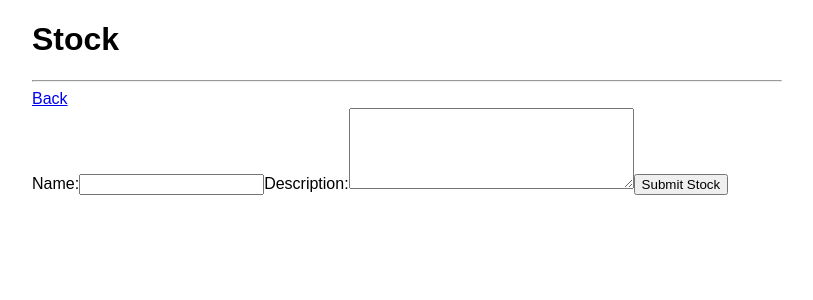
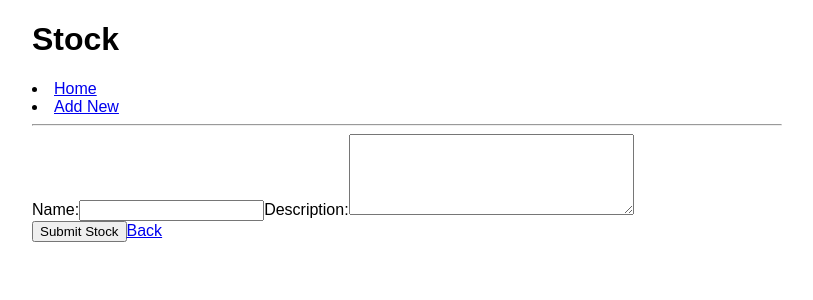
Before and after one commit to TashanDuncan/react-express-postgres-demo, a React (Create React App) app: page /add in a window 1280 px wide. Shown: the top 300 px of the page, without its empty margins (233-1046 px from the left). Built offline with nearby package versions, Linux system fonts and the light colour scheme.

Commit message:
re add nav header

```diff
--- a/src/App.tsx
+++ b/src/App.tsx
@@ -31,6 +31,12 @@
       {/* A "layout route" is a good place to put markup you want to
           share across all the pages on your site, like navigation. */}
       <nav>
+        <li>
+        <Link to={'/'}>Home</Link>
+        </li>
+        <li>
+        <Link to={'/add'}>Add New</Link>
+        </li>
       </nav>
 
       <hr />
--- a/src/stock/AddStock.tsx
+++ b/src/stock/AddStock.tsx
@@ -12,8 +12,8 @@
       let res = await fetch("http://localhost:3001/add", {
         method: "POST",
         headers: {
-          'Accept': 'application/json',
-          'Content-type': 'application/json',
+          Accept: "application/json",
+          "Content-type": "application/json",
         },
         body: JSON.stringify({
           name: name,
@@ -34,10 +34,10 @@
   };
   return (
     <>
-      <Link to="/">Back</Link>
       <form onSubmit={handleSubmit}>
         <label htmlFor="name">Name:</label>
         <input
+          required
           id="name"
           name="name"
           value={name}
@@ -53,7 +53,12 @@
           cols={33}
           onChange={(e) => setDesc(e.target.value)}
         ></textarea>
-        <button type="submit">Submit Stock</button>
+        <div>
+          {" "}
+          <button type="submit">Submit Stock</button>
+          <Link to="/">Back</Link>
+        </div>
+
         <div className="message">{message ? <p>{message}</p> : null}</div>
       </form>
     </>
```
